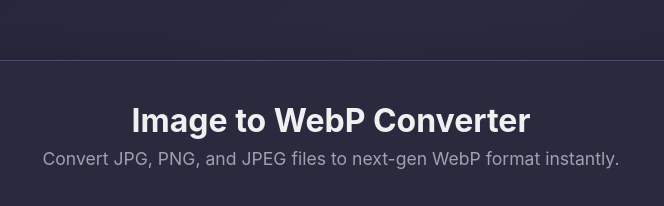
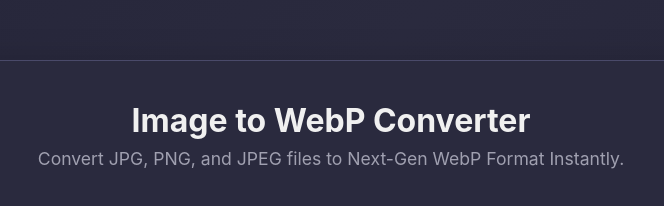
Before and after one commit to abhinavr-19/webp-converter, a website: page index.html in a window 1280 px wide. Shown: the part 123-329 px from the top of the page, 309-973 px from the left. Drawn offline with Linux system fonts and the light colour scheme.

Commit message:
Update description text for consistency in casing

```diff
--- a/index.html
+++ b/index.html
@@ -222,7 +222,7 @@
     <div class="converter-container">
         <header>
             <h1>Image to WebP Converter</h1>
-            <p>Convert JPG, PNG, and JPEG files to next-gen WebP format instantly.</p>
+            <p>Convert JPG, PNG, and JPEG files to Next-Gen WebP Format Instantly.</p>
         </header>
 
         <div id="upload-area">
```
